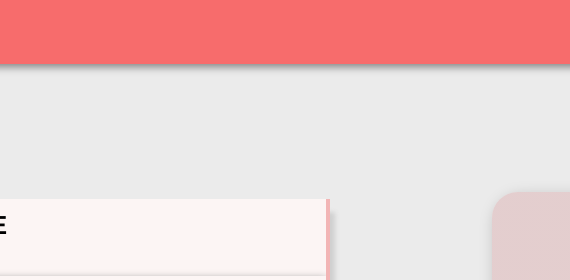
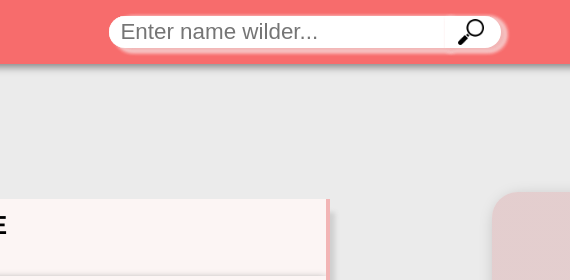
Before and after one commit to VCarbonell/WildBook, a website: page index.html in a window 1280 px wide. Shown: the top 280 px of the page, 374-944 px from the left. Drawn offline with nearby package versions, Linux system fonts and the light colour scheme; a web font is replaced by a local one.

Commit message:
search bar destkop

```diff
--- a/index.html
+++ b/index.html
@@ -24,6 +24,13 @@
         <div class="navTitle">WILD BOOK</div>
         <div class = "bouton1">
           <img src="./assets/Icon/wilders.png" class="bouton1" >
+        </div>
+        <div class="searchingBar" id="navSearchBar">
+          <input class="input" id="searchInput" placeholder="Enter name wilder..." />
+          <div id="suggestions"></div>
+            <button id="buttonSearchBar" onmouseout="unhoverSearch(this)" onmouseover="hoverSearch(this)">
+            <img src="./assets/Icon/loupe.png" alt="magnifying glass" class="loupe" />
+          </button>
         </div>
         <div class = "bouton2">
           <img src="./assets/Icon/teacher (1).png" class="bouton2" >
--- a/wilder.css
+++ b/wilder.css
@@ -102,6 +102,10 @@
   margin-bottom: 0.3em;
 }
 
+#navSearchBar {
+  display: none;
+}
+
 @media screen and (min-width: 1024px) {
   .wildersTitle {
     font-size: 3vw;
@@ -150,4 +154,31 @@
   .picture {
     height: 90%;
   }
+
+  #navSearchBar {
+    display: flex;
+    align-items: center;
+    width: 100%;
+    margin-bottom: 0;
+    filter: drop-shadow(0 0 0 white);
+  }
+  #searchInput {
+    width: 60%;
+    height: 2.5vw;
+    font-size: 1.75vw;
+    filter: drop-shadow(0 0 0 var(--light-pink));
+    box-shadow: .6vw .2vw .4vw .02vw var(--light-pink);
+  }
+
+  #buttonSearchBar {
+    width: 10%;
+    height: 2.5vw;
+    font-size: 1.75vw;
+    filter: drop-shadow(0 0 0 var(--light-pink));
+    box-shadow: .3vw .2vw .4vw .02vw var(--light-pink);
+  }
+
+  .loupe {
+    height: 80%;
+  }
 }
```
